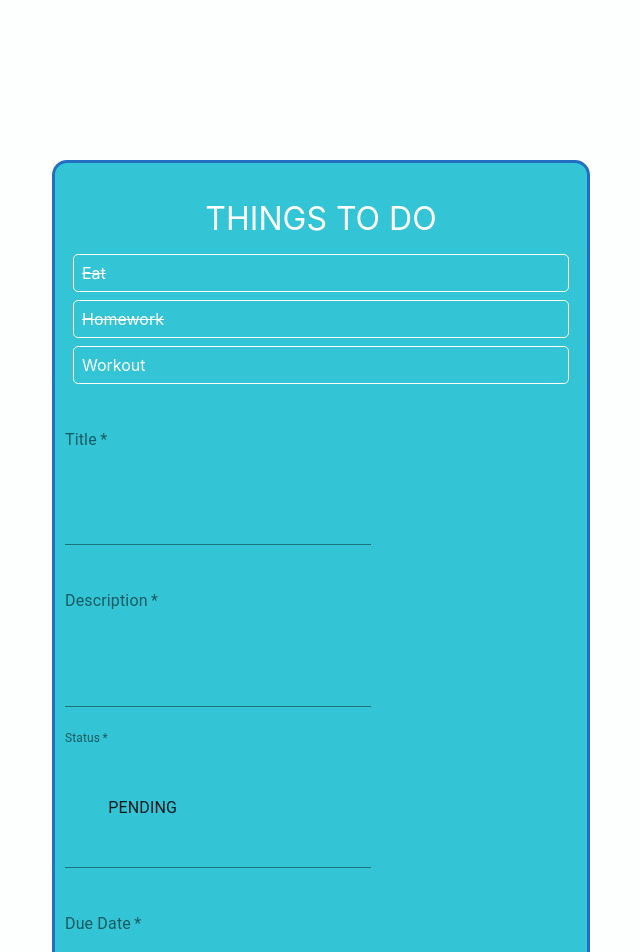
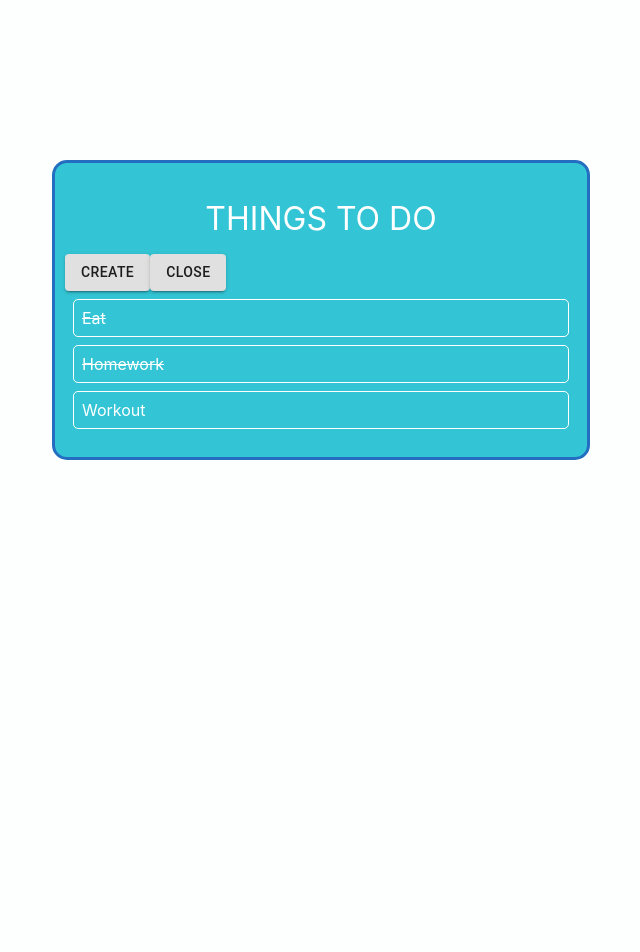
Before and after one commit to mariahfernnn/todo, a React (Create React App) app: page / in a window 1280 px wide. Shown: the top 952 px of the page, without its empty margins (319-959 px from the left). After the commit the page ends 800 px from the top, so only its background shows below. Built offline with nearby package versions, Linux system fonts and the light colour scheme.

Commit message:
On submit - setShowForm is set to false again to show the list with the new task added

```diff
--- a/src/components/Application.js
+++ b/src/components/Application.js
@@ -9,7 +9,6 @@ function CreateTask ({ addTask }) {
   const [description, setDescription] = useState('')
   const [status, setStatus] = useState('PENDING')
   const [dueDate, setDueDate] = useState('')
-  // const [showForm, setShowForm] = useState(false)
 
   const handleSubmit = function(evt) {
     evt.preventDefault()
@@ -24,8 +23,9 @@ function CreateTask ({ addTask }) {
     setDescription(e.target.value)
   }
 
-  // Status can either be PENDING or COMPLETE
+  // Status can either be PENDING or DONE
   // Changed initial state to PENDING
+  // Make it a dropdown later
   const handleStatusChange = e => {
     setStatus(e.target.value)
   }
@@ -36,7 +36,7 @@ function CreateTask ({ addTask }) {
 
   return (
     <form onSubmit={handleSubmit}>
-      <div>
+      <div className="create-task">
         <TextField
           required
           id="title"
@@ -71,9 +71,6 @@ function CreateTask ({ addTask }) {
         />
       </div>
       <div>
-        {/* <Button variant="contained" onClick={() => setShowForm(false)}>
-          Cancel
-        </Button> */}
         <Button variant="contained" type="submit">
           Submit
         </Button>
@@ -87,7 +84,7 @@ function Task({ task }) {
     return (
         <div
             className="task"
-            style={{ textDecoration: task.status === "Complete" ? "line-through" : "" }}
+            style={{ textDecoration: task.status === "DONE" ? "line-through" : "" }}
         >
             {task.title}
         </div>
@@ -95,24 +92,24 @@ function Task({ task }) {
 }
 
 export default function Todo() {
-  // const [showForm, setShowForm] = useState(false)
+  const [showForm, setShowForm] = useState(false)
   const [tasks, setTasks] = useState([
       {
         title: "Eat",
         description: "Order Pizza",
-        status: "Complete",
+        status: "DONE",
         due_date: Date("2020-01-31")
       },
       {
         title: "Homework",
         description: "Read chapters 1-3",
-        status: "Complete",
+        status: "DONE",
         due_date: Date("2020-01-31")
       },
       {
         title: "Workout",
         description: "Go to yoga",
-        status: "Pending",
+        status: "PENDING",
         due_date: Date("2020-02-05")
       }
   ]);
@@ -120,29 +117,39 @@ export default function Todo() {
   const addTask = function(title, description, status, due_date) {
     const newTask = [...tasks, {title, description, status, due_date}]
     setTasks(newTask)
+    setShowForm(false)
   }
 
   return (
-      <div className="todo-container">
+    <div className="todo-container">
           <div className="header">THINGS TO DO</div>
-          <div className="tasks">
+          {/* <div className="tasks">
               {tasks.map((task, index) => (
-                  <Task
-                      task={task}
-                      index={index}
-                      key={index}
-                  />
-              ))}
-          </div>
-          {/* <div>
+                <Task
+                task={task}
+                index={index}
+                key={index}
+                />
+                ))}
+          </div> */}
+          <div>
             <Button variant="contained" onClick={()=> setShowForm(true)}>
               Create
             </Button>
+            <Button variant="contained" onClick={() => setShowForm(false)}>
+              Close
+            </Button>
           </div>
-            {showForm ? <Item setShowForm={setShowForm} /> : ""} */}
-          <div className="create-task">
-            <CreateTask addTask={addTask} />
-          </div>
+          {showForm ? <CreateTask setShowForm={setShowForm} addTask={addTask} /> :
+          <div className="tasks">
+            {tasks.map((task, index) => (
+              <Task
+              task={task}
+              index={index}
+              key={index}
+              />
+            ))}
+          </div>}
       </div>
   );
 }
```
